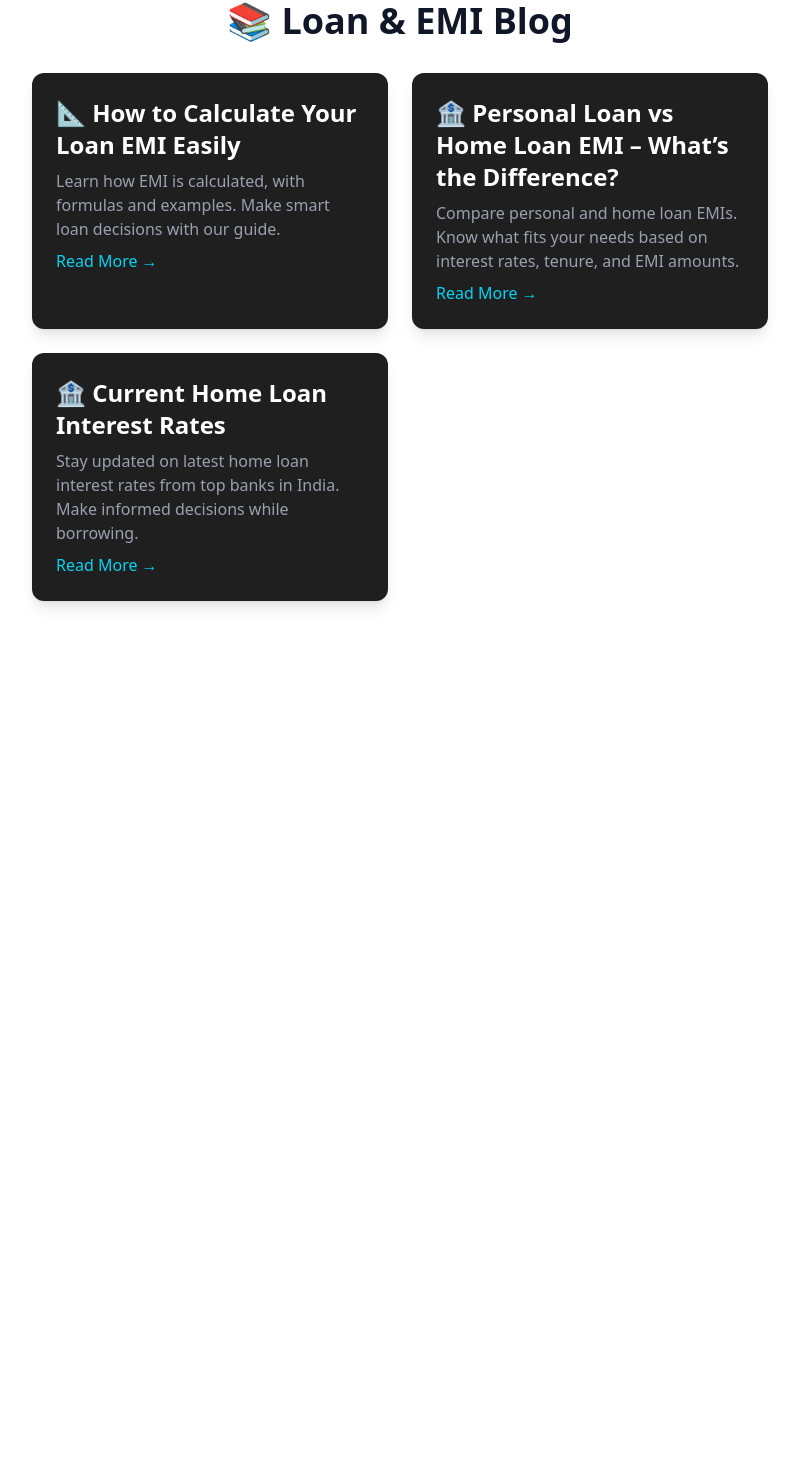
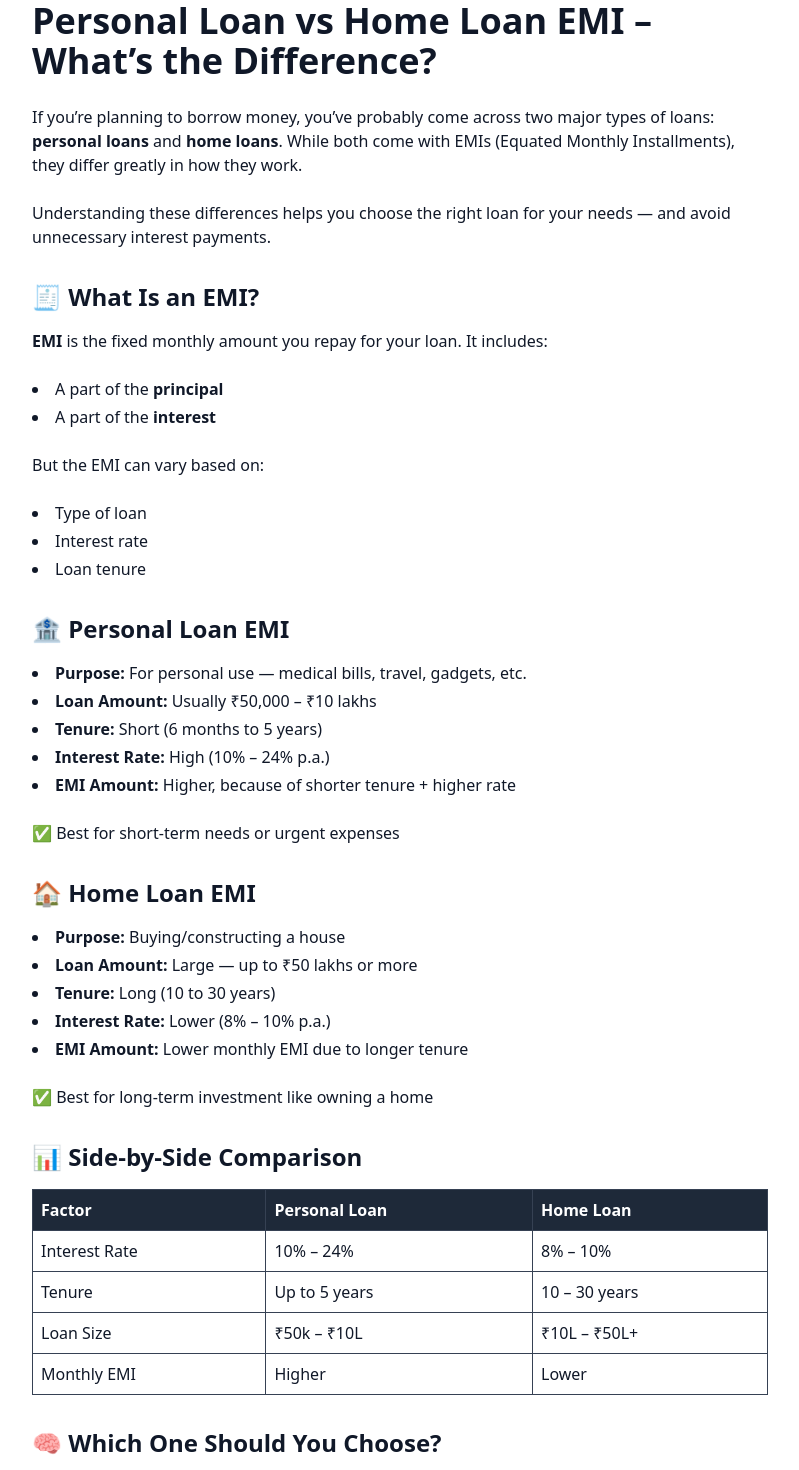
Before and after one commit to gauravcodes247/quickemi, a Next.js app: page /blog/personalvshome in a window 1280 px wide. Shown: the part 39-1509 px from the top of the page, without its empty margins (240-1039 px from the left). Before the commit the page ends 800 px from the top, so only its background shows below. Built offline with nearby package versions, Linux system fonts and the light colour scheme.

Commit message:
Fixed blog routing issue and converted blog pages to Next.js App Router

```diff
--- a/src/app/blog/how-to-calculate-emi/page.js
+++ b/src/app/blog/how-to-calculate-emi/page.js
@@ -4,7 +4,7 @@ export const metadata = {
   title: 'Free EMI Calculator for Personal, Home & Car Loans | QuickEMI',
   description: 'Instantly calculate your monthly loan payments using our EMI calculator. Trusted by users to plan smartly and borrow wisely.',
 };
-
+import Navbar from '@/app/components/navbar';
 export default function BlogHowToCalculateEMI() {
   return (
     <div className="max-w-3xl mx-auto px-4 py-10 bg-white text-gray-900">
@@ -25,6 +25,7 @@ export default function BlogHowToCalculateEMI() {
           href="https://quickemi.site/blog/how-to-calculate-loan-emi"
         />
       </Head>
+<Navbar/>
 
       <h1 className="text-3xl md:text-4xl font-bold mb-6">
         How to Calculate Your Loan EMI Easily
--- a/src/app/blog/page.js
+++ b/src/app/blog/page.js
@@ -4,10 +4,12 @@ export const metadata = {
   title: 'Free EMI Calculator for Personal, Home & Car Loans | QuickEMI',
   description: 'Instantly calculate your monthly loan payments using our EMI calculator. Trusted by users to plan smartly and borrow wisely.',
 };
+import Navbar from '@/app/components/navbar';
 
 export default function BlogIndex() {
   return (
     <>
+    <Navbar />
 
     <div className="max-w-3xl mx-auto px-4 py-10 bg-white text-gray-900">
 
--- a/src/app/blog/personalvshome/page.js
+++ b/src/app/blog/personalvshome/page.js
@@ -1,55 +1,117 @@
-// app/blog/page.jsx (assuming you're using App Router in Next.js 13+)
+// app/blog/personal-loan-vs-home-loan-emi/page.jsx
 
-import Head from 'next/head'
-import Link from 'next/link'
 export const metadata = {
-  title: 'Free EMI Calculator for Personal, Home & Car Loans | QuickEMI',
-  description: 'Instantly calculate your monthly loan payments using our EMI calculator. Trusted by users to plan smartly and borrow wisely.',
+  title: "Personal Loan vs Home Loan EMI – What's the Difference? | QuickEMI",
+  description:
+    "Confused between personal loan and home loan EMIs? Learn the key differences in interest rates, tenures, and EMI amounts to make the right borrowing decision.",
+  keywords:
+    "personal loan EMI vs home loan EMI, EMI difference, types of loan EMIs, QuickEMI",
+  authors: [{ name: "QuickEMI Team" }],
+  robots: "index, follow",
+  alternates: {
+    canonical: "https://quickemi.site/blog/personal-loan-vs-home-loan-emi",
+  },
 };
-export default function BlogIndex() {
+
+export default function BlogPersonalVsHomeEMI() {
   return (
-    <div className="max-w-3xl mx-auto px-4 py-10 bg-white text-gray-900">
+    <div className="max-w-3xl mx-auto px-4 py-10 text-gray-900">
+      <h1 className="text-3xl md:text-4xl font-bold mb-6">
+        Personal Loan vs Home Loan EMI – What’s the Difference?
+      </h1>
 
-      <Head>
-        <title>Loan & EMI Blogs | QuickEMI</title>
-        <meta
-          name="description"
-          content="Explore blog articles on loans, EMI calculations, personal loans, and home loans. Stay financially informed with QuickEMI."
-        />
-        <meta name="robots" content="index, follow" />
-        <link rel="canonical" href="https://quickemi.site/blog" />
-      </Head>
+      <p className="mb-6">
+        If you’re planning to borrow money, you’ve probably come across two major types of loans:{" "}
+        <strong>personal loans</strong> and <strong>home loans</strong>. While both come with EMIs (Equated Monthly Installments),
+        they differ greatly in how they work.
+      </p>
 
-      <h1 className="text-4xl font-bold mb-8 text-center">📚 Loan & EMI Blog</h1>
+      <p className="mb-6">
+        Understanding these differences helps you choose the right loan for your needs — and avoid unnecessary interest payments.
+      </p>
 
-      <div className="grid md:grid-cols-2 gap-6 text-white">
-        {/* Blog 1 */}
-        <Link href="/blog/how-to-calculate-loan-emi" className="block bg-[#1f1f1f] hover:bg-[#272727] rounded-xl p-6 transition-shadow shadow-lg hover:shadow-xl">
-          <h2 className="text-2xl font-semibold mb-2">📐 How to Calculate Your Loan EMI Easily</h2>
-          <p className="text-gray-400 mb-2">
-            Learn how EMI is calculated, with formulas and examples. Make smart loan decisions with our guide.
-          </p>
-          <span className="text-cyan-400 font-medium">Read More →</span>
-        </Link>
+      <h2 className="text-2xl font-semibold mt-8 mb-4">🧾 What Is an EMI?</h2>
+      <p className="mb-6">
+        <strong>EMI</strong> is the fixed monthly amount you repay for your loan. It includes:
+      </p>
+      <ul className="list-disc list-inside mb-6 space-y-1">
+        <li>A part of the <strong>principal</strong></li>
+        <li>A part of the <strong>interest</strong></li>
+      </ul>
+      <p className="mb-6">
+        But the EMI can vary based on:
+      </p>
+      <ul className="list-disc list-inside mb-6 space-y-1">
+        <li>Type of loan</li>
+        <li>Interest rate</li>
+        <li>Loan tenure</li>
+      </ul>
 
-        {/* Blog 2 */}
-        <Link href="/blog/personal-loan-vs-home-loan-emi" className="block bg-[#1f1f1f] hover:bg-[#272727] rounded-xl p-6 transition-shadow shadow-lg hover:shadow-xl">
-          <h2 className="text-2xl font-semibold mb-2">🏦 Personal Loan vs Home Loan EMI – What’s the Difference?</h2>
-          <p className="text-gray-400 mb-2">
-            Compare personal and home loan EMIs. Know what fits your needs based on interest rates, tenure, and EMI amounts.
-          </p>
-          <span className="text-cyan-400 font-medium">Read More →</span>
-        </Link>
+      <h2 className="text-2xl font-semibold mt-8 mb-4">🏦 Personal Loan EMI</h2>
+      <ul className="list-disc list-inside mb-6 space-y-1">
+        <li><strong>Purpose:</strong> For personal use — medical bills, travel, gadgets, etc.</li>
+        <li><strong>Loan Amount:</strong> Usually ₹50,000 – ₹10 lakhs</li>
+        <li><strong>Tenure:</strong> Short (6 months to 5 years)</li>
+        <li><strong>Interest Rate:</strong> High (10% – 24% p.a.)</li>
+        <li><strong>EMI Amount:</strong> Higher, because of shorter tenure + higher rate</li>
+      </ul>
+      <p className="mb-6">✅ Best for short-term needs or urgent expenses</p>
 
-        {/* Blog 3 */}
-        <Link href="/blog/current-home-loan-interestrates" className="block bg-[#1f1f1f] hover:bg-[#272727] rounded-xl p-6 transition-shadow shadow-lg hover:shadow-xl">
-          <h2 className="text-2xl font-semibold mb-2">🏦 Current Home Loan Interest Rates</h2>
-          <p className="text-gray-400 mb-2">
-            Stay updated on latest home loan interest rates from top banks in India. Make informed decisions while borrowing.
-          </p>
-          <span className="text-cyan-400 font-medium">Read More →</span>
-        </Link>
+      <h2 className="text-2xl font-semibold mt-8 mb-4">🏠 Home Loan EMI</h2>
+      <ul className="list-disc list-inside mb-6 space-y-1">
+        <li><strong>Purpose:</strong> Buying/constructing a house</li>
+        <li><strong>Loan Amount:</strong> Large — up to ₹50 lakhs or more</li>
+        <li><strong>Tenure:</strong> Long (10 to 30 years)</li>
+        <li><strong>Interest Rate:</strong> Lower (8% – 10% p.a.)</li>
+        <li><strong>EMI Amount:</strong> Lower monthly EMI due to longer tenure</li>
+      </ul>
+      <p className="mb-6">✅ Best for long-term investment like owning a home</p>
+
+      <h2 className="text-2xl font-semibold mt-8 mb-4">📊 Side-by-Side Comparison</h2>
+      <div className="overflow-auto mb-6">
+        <table className="w-full text-left border border-gray-700">
+          <thead>
+            <tr className="bg-gray-800 text-white">
+              <th className="p-2 border border-gray-700">Factor</th>
+              <th className="p-2 border border-gray-700">Personal Loan</th>
+              <th className="p-2 border border-gray-700">Home Loan</th>
+            </tr>
+          </thead>
+          <tbody>
+            <tr>
+              <td className="p-2 border border-gray-700">Interest Rate</td>
+              <td className="p-2 border border-gray-700">10% – 24%</td>
+              <td className="p-2 border border-gray-700">8% – 10%</td>
+            </tr>
+            <tr>
+              <td className="p-2 border border-gray-700">Tenure</td>
+              <td className="p-2 border border-gray-700">Up to 5 years</td>
+              <td className="p-2 border border-gray-700">10 – 30 years</td>
+            </tr>
+            <tr>
+              <td className="p-2 border border-gray-700">Loan Size</td>
+              <td className="p-2 border border-gray-700">₹50k – ₹10L</td>
+              <td className="p-2 border border-gray-700">₹10L – ₹50L+</td>
+            </tr>
+            <tr>
+              <td className="p-2 border border-gray-700">Monthly EMI</td>
+              <td className="p-2 border border-gray-700">Higher</td>
+              <td className="p-2 border border-gray-700">Lower</td>
+            </tr>
+          </tbody>
+        </table>
       </div>
+
+      <h2 className="text-2xl font-semibold mt-8 mb-4">🧠 Which One Should You Choose?</h2>
+      <p className="mb-6">
+        It depends on your goal. For short-term or emergency needs, a personal loan is faster and easier. But for long-term investment like buying a house, a home loan is more affordable due to lower interest rates and longer tenure.
+      </p>
+
+      <p className="mt-8">
+        🙌 <strong>Use our calculators</strong> to compare EMI options and make smart borrowing decisions.
+        <br />
+        Visit our <a href="/" className="text-cyan-400 underline">Home Page</a> to explore!
+      </p>
     </div>
-  )
+  );
 }
```
